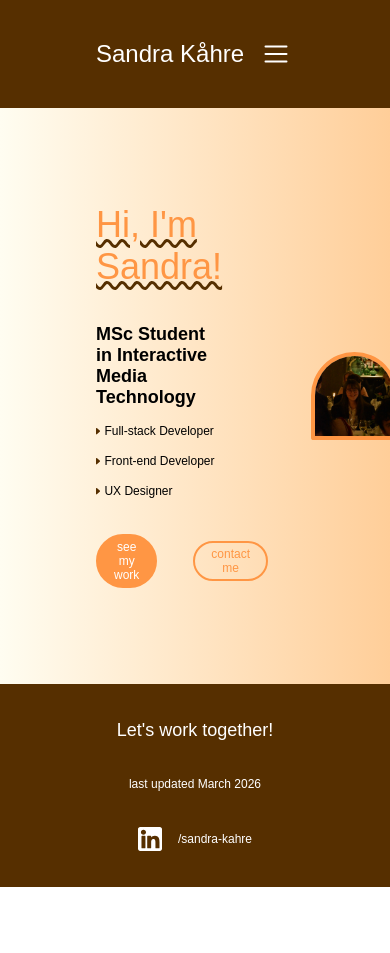
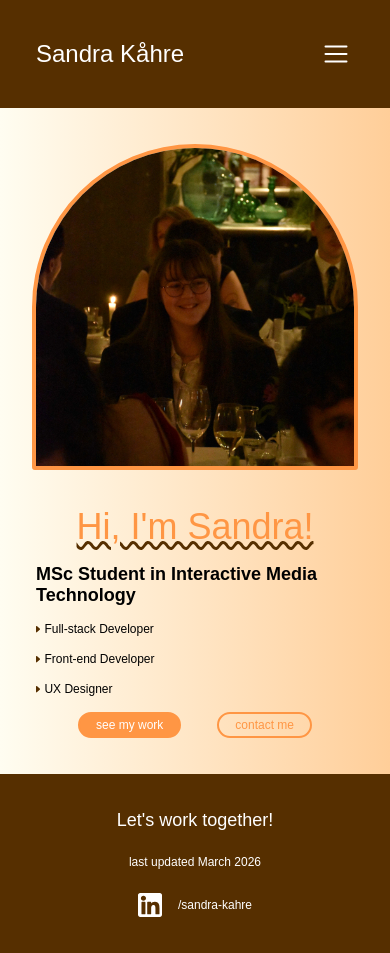
Before and after one commit to skahre/skahre.github.io, a React (Vite) app: page / in a window 390 px wide. Before the commit the page ends 887 px from the top, so only its background shows below. Built offline with nearby package versions, Linux system fonts and the light colour scheme; a web font is replaced by a local one.

Commit message:
Add full responsiveness nav, footer, homepage

```diff
--- a/src/components/footer/footer.css
+++ b/src/components/footer/footer.css
@@ -17,10 +17,17 @@ footer {
   gap: 16px;
 }
 
+@media only screen and (min-width: 1536px) {
+  footer {
+    padding: 48px 176px;
+  }
+}
+
 /* Small devices such as phones (768px or lesser) */
 @media only screen and (max-width: 768px) {
   footer {
     flex-direction: column;
-    gap: 36px;
+    gap: 24px;
+    padding: 36px;
   }
 }
--- a/src/components/navbar/navbar.css
+++ b/src/components/navbar/navbar.css
@@ -23,7 +23,17 @@ nav {
   display: none;
 }
 
+@media only screen and (min-width: 1536px) {
+  nav {
+    padding: 48px 176px;
+  }
+}
+
 @media only screen and (max-width: 768px) {
+  nav {
+    padding: 36px;
+  }
+
   .hamburger-container {
     display: contents;
   }
--- a/src/pages/homepage/hero.css
+++ b/src/pages/homepage/hero.css
@@ -12,7 +12,7 @@
   width: 40%;
   aspect-ratio: 1 / 1;
   object-fit: cover;
-  border-radius: 333px 333px 20px 20px;
+  border-radius: 1111px 1111px 20px 20px;
   border-style: solid;
   border-width: 4px;
   border-color: var(--col-orange);
@@ -56,3 +56,36 @@
   align-items: center;
   gap: 36px;
 }
+
+@media only screen and (min-width: 1536px) {
+  .hero {
+    padding: 176px;
+  }
+}
+
+@media only screen and (max-width: 768px) {
+  .hero {
+    padding: 36px;
+    gap: 36px;
+  }
+
+  .hero-left {
+    gap: 16px;
+    align-items: center;
+  }
+}
+
+@media only screen and (max-width: 426px) {
+  .hero {
+    flex-direction: column;
+  }
+
+  .hero img {
+    width: 100%;
+  }
+
+  .hero-left {
+    width: 100%;
+    order: 1;
+  }
+}
--- a/src/pages/homepage/hero.tsx
+++ b/src/pages/homepage/hero.tsx
@@ -1,4 +1,3 @@
-import frackImage from "../../assets/frack-bild.jpg";
 import MBDImage from "../../assets/mbd-bild.jpg";
 import "./hero.css";
 import Arrow from "../../assets/arrow.tsx";
--- a/src/style.css
+++ b/src/style.css
@@ -64,7 +64,7 @@ p {
   margin: 0;
 }
 
-/* Medium devices such as tablets (1024px or lesser) */
+/* Extra large devices such as desktops (1536px or more) */
 @media only screen and (min-width: 1536px) {
   h1 {
     font-size: 128px;
```
